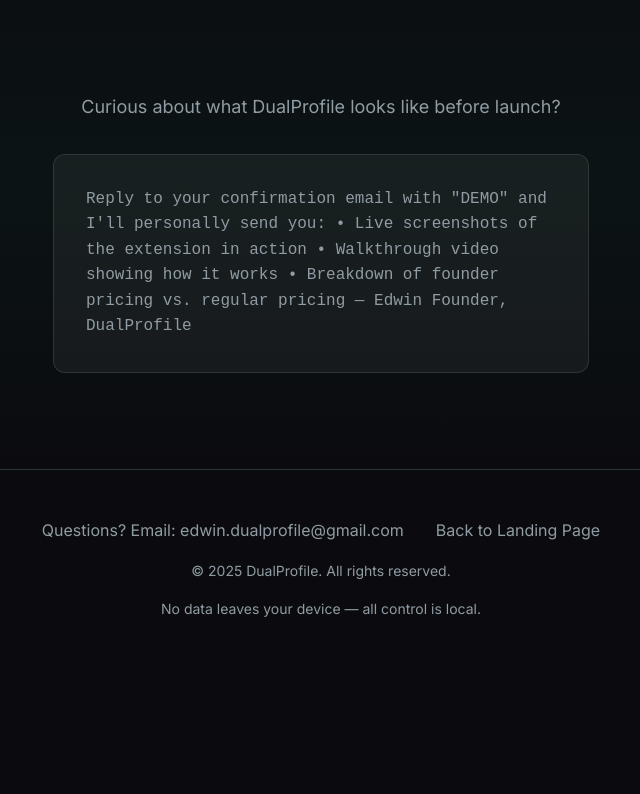
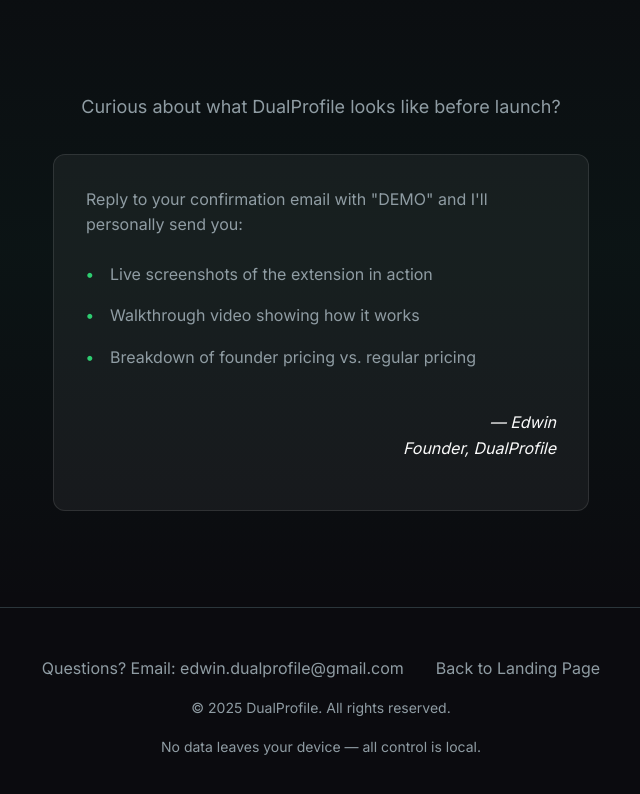
Before and after one commit to JayPlange/dualprofile-landing, a Next.js app: page /thank-you in a window 1280 px wide. Shown: the part 2003-2797 px from the top of the page, without its empty margins (319-959 px from the left). Before the commit the page ends 2671 px from the top, so only its background shows below. Built offline with nearby package versions, Linux system fonts and the light colour scheme.

Commit message:
Fix engagement section formatting - proper spacing and bullet points

```diff
--- a/pages/thank-you.js
+++ b/pages/thank-you.js
@@ -220,14 +220,16 @@ export default function ThankYou() {
                 Curious about what DualProfile looks like before launch?
               </p>
               <div className="engagement-content">
-Reply to your confirmation email with "DEMO" and I'll personally send you:
-
-• Live screenshots of the extension in action
-• Walkthrough video showing how it works
-• Breakdown of founder pricing vs. regular pricing
-
-— Edwin
-Founder, DualProfile
+                <p>Reply to your confirmation email with "DEMO" and I'll personally send you:</p>
+                <ul style={{ marginTop: '1rem', marginBottom: '1rem' }}>
+                  <li>Live screenshots of the extension in action</li>
+                  <li>Walkthrough video showing how it works</li>
+                  <li>Breakdown of founder pricing vs. regular pricing</li>
+                </ul>
+                <p style={{ textAlign: 'right', marginTop: '2rem', fontStyle: 'italic', color: 'var(--foreground)' }}>
+                  — Edwin<br />
+                  Founder, DualProfile
+                </p>
               </div>
             </div>
           </div>
@@ -613,9 +615,31 @@ Founder, DualProfile
           padding: 2rem;
           margin-top: 2rem;
           text-align: left;
-          font-family: 'Courier New', monospace;
-          white-space: pre-line;
           color: var(--muted-foreground);
+          line-height: 1.6;
+        }
+
+        .engagement-content p {
+          margin-bottom: 1rem;
+        }
+
+        .engagement-content ul {
+          list-style: none;
+          padding-left: 0;
+        }
+
+        .engagement-content li {
+          padding: 0.5rem 0;
+          padding-left: 1.5rem;
+          position: relative;
+        }
+
+        .engagement-content li::before {
+          content: '•';
+          position: absolute;
+          left: 0;
+          color: var(--primary);
+          font-weight: bold;
         }
 
         .signature {
```
